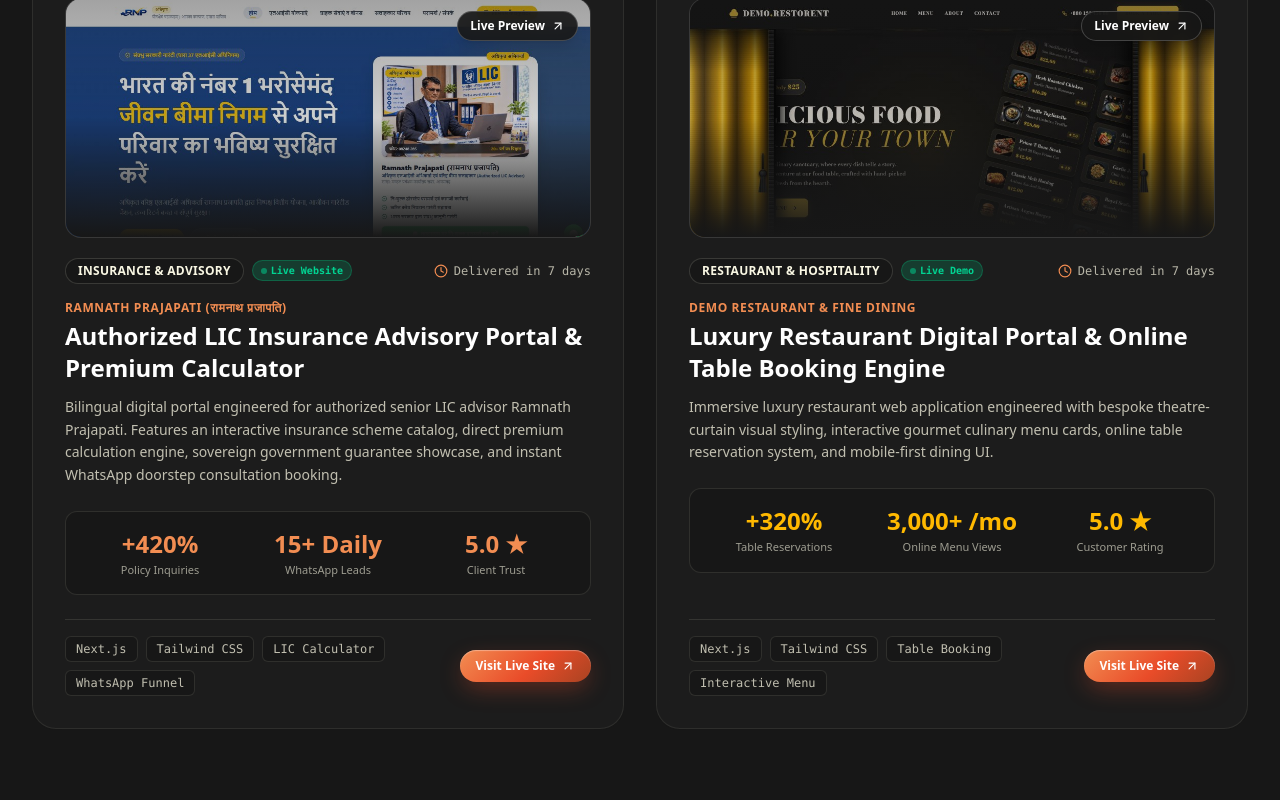
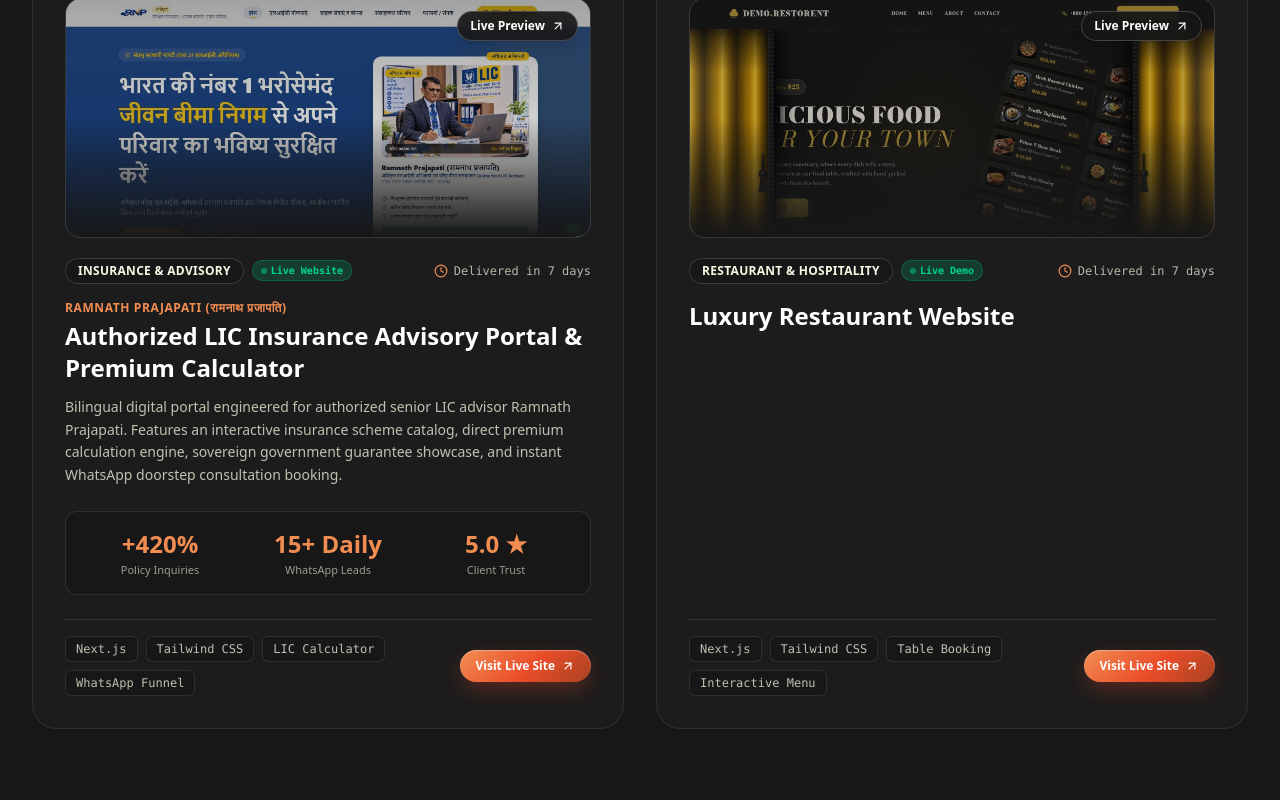
Before and after one commit to bipinkumar87/digitaleafs, a Next.js app: page / in a window 1280 px wide. Shown: the part 6411-7211 px from the top of the page. Built offline with nearby package versions, Linux system fonts and the light colour scheme; no server answers.

Commit message:
fix(projects): simplify restaurant demo card title to 'Luxury Restaurant Website'

```diff
--- a/src/components/CaseStudies.tsx
+++ b/src/components/CaseStudies.tsx
@@ -8,14 +8,14 @@ interface CaseStudyItem {
   id: string;
   tag: string;
   category: string;
-  client: string;
+  client?: string;
   title: string;
-  description: string;
+  description?: string;
   url?: string;
   displayUrl?: string;
   image?: string;
   badge?: string;
-  metrics: { label: string; value: string }[];
+  metrics?: { label: string; value: string }[];
   stack: string[];
   gradient: string;
   accent: string;
@@ -50,19 +50,11 @@ export default function CaseStudies() {
       id: "resto-demo",
       tag: "Restaurant & Hospitality",
       category: "local",
-      client: "Demo Restaurant & Fine Dining",
-      title: "Luxury Restaurant Digital Portal & Online Table Booking Engine",
-      description:
-        "Immersive luxury restaurant web application engineered with bespoke theatre-curtain visual styling, interactive gourmet culinary menu cards, online table reservation system, and mobile-first dining UI.",
+      title: "Luxury Restaurant Website",
       url: "https://demo.resto.digitaleafs.com/",
       displayUrl: "demo.resto.digitaleafs.com",
       image: "/img/resto-preview.jpg",
       badge: "Live Demo",
-      metrics: [
-        { label: "Table Reservations", value: "+320%" },
-        { label: "Online Menu Views", value: "3,000+ /mo" },
-        { label: "Customer Rating", value: "5.0 ★" },
-      ],
       stack: ["Next.js", "Tailwind CSS", "Table Booking", "Interactive Menu"],
       gradient: "from-amber-500/20 via-[#1f1f1f] to-[#171717]",
       accent: "text-amber-400",
@@ -162,17 +154,22 @@ export default function CaseStudies() {
                   </span>
                 </div>
 
+                {study.client && (
                   <div className="text-xs font-semibold text-[#F28D52] tracking-wider uppercase mb-1">
                     {study.client}
                   </div>
+                )}
                 <h3 className="text-xl sm:text-2xl font-bold text-white group-hover:text-[#F28D52] transition-colors duration-200">
                   {study.title}
                 </h3>
+                {study.description && (
                   <p className="mt-3 text-xs sm:text-sm text-[#F9F7E3]/75 leading-relaxed">
                     {study.description}
                   </p>
+                )}
 
                 {/* Metrics Highlight Banner */}
+                {study.metrics && study.metrics.length > 0 && (
                   <div className="grid grid-cols-3 gap-2 sm:gap-3 my-5 sm:my-6 p-3 sm:p-4 rounded-xl bg-[#171717]/80 border border-[#F9F7E3]/10">
                     {study.metrics.map((m, mIdx) => (
                       <div key={mIdx} className="text-center">
@@ -185,6 +182,7 @@ export default function CaseStudies() {
                       </div>
                     ))}
                   </div>
+                )}
               </div>
 
               {/* Bottom Tech Stack & Live Link */}
```
Lines whose indentation alone changed are shown as unchanged.
